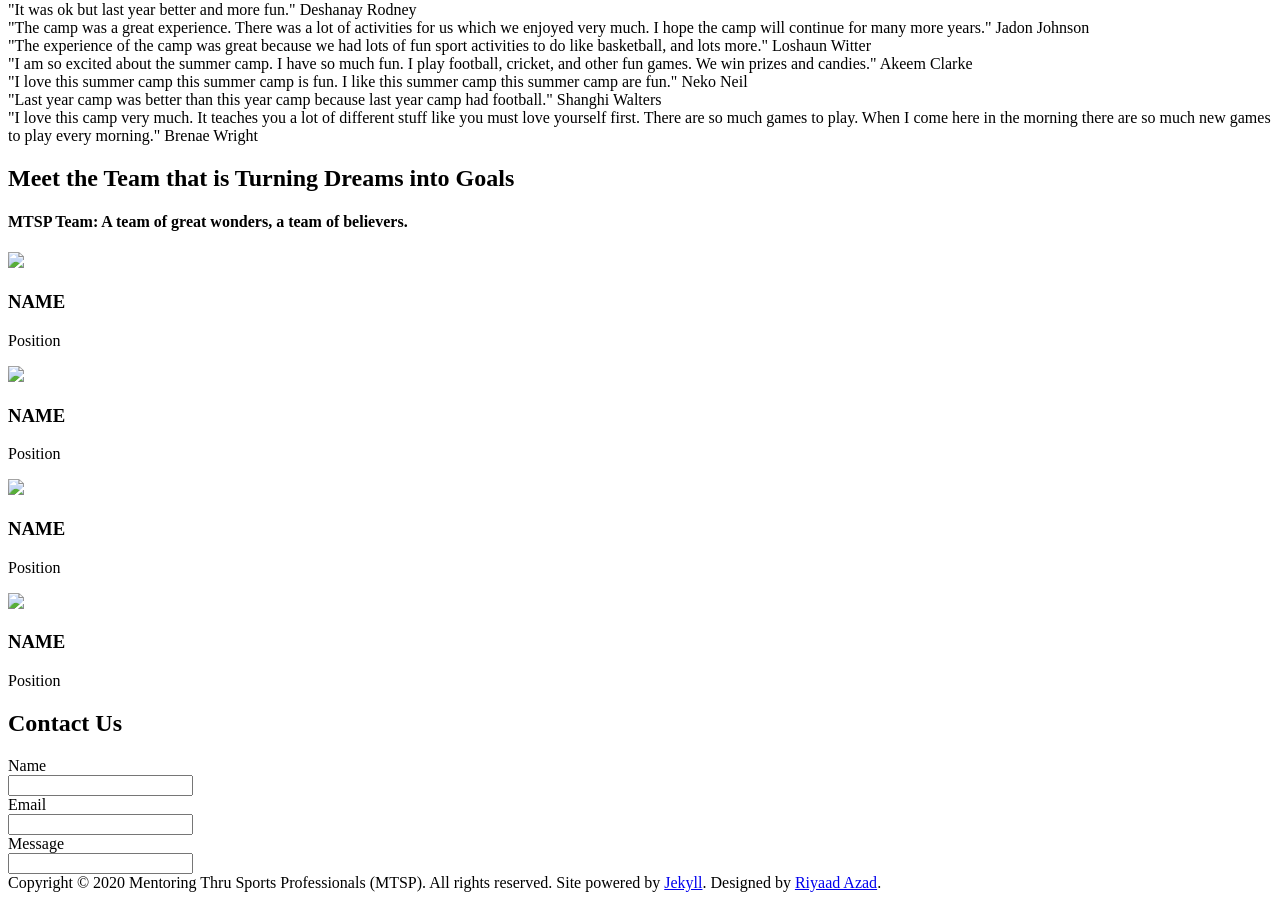
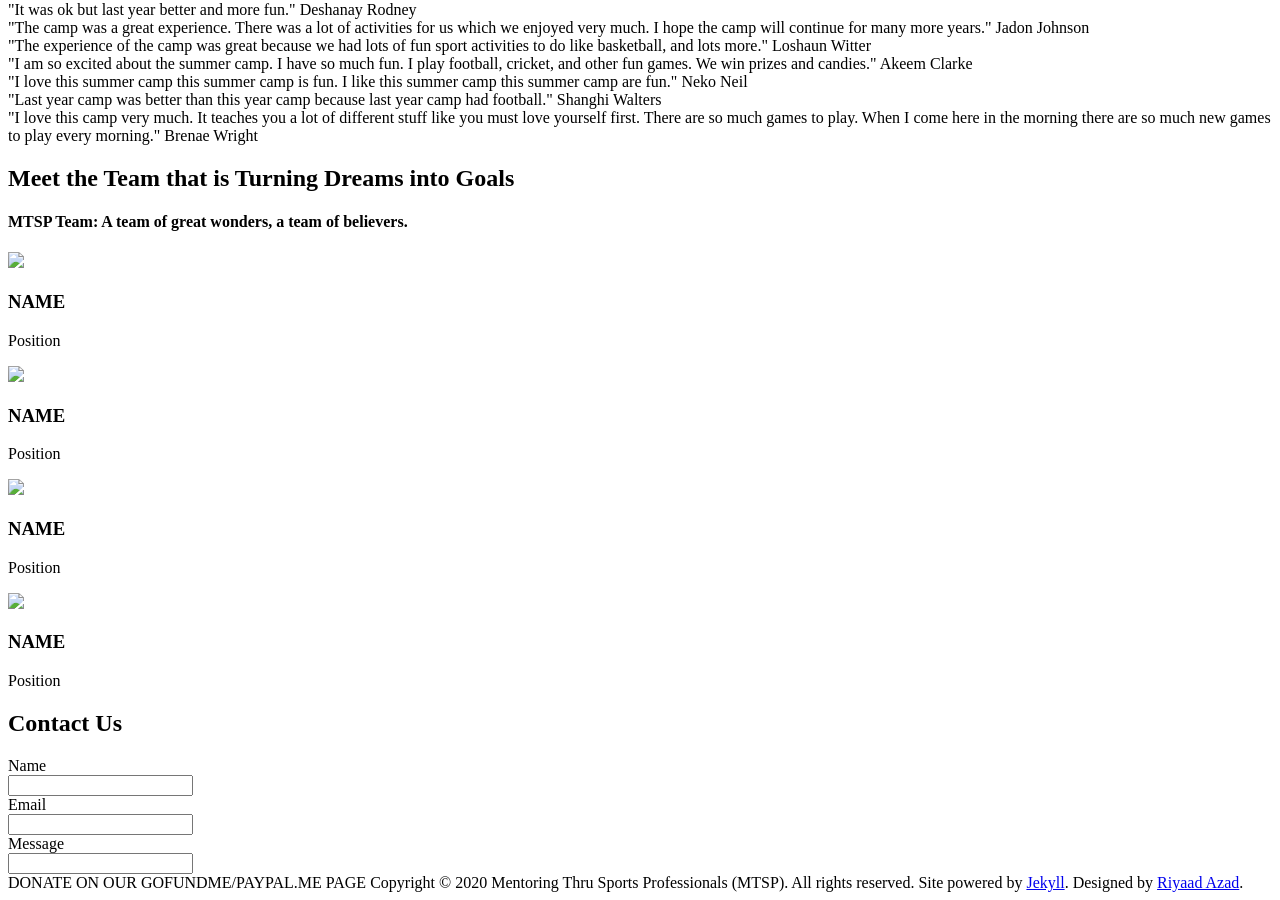
Before and after one commit to mtspcampllc/mtspcampllc.github.io, a Jekyll site: the page built from index.html, in a window 1280 px wide and 900 px high, scrolled down 2324 px. Built offline with Jekyll 4.4.1, drawn with Linux system fonts in a browser that asks for light colours.

Commit message:
Implement footer

```diff
--- a/_includes/footer.html
+++ b/_includes/footer.html
@@ -1 +1,5 @@
-<footer>Copyright &copy; {{ site.current-year }} Mentoring Thru Sports Professionals (MTSP). All rights reserved. Site powered by <a href="https://jekyllrb.com/" target="_blank">Jekyll</a>. Designed by <a href="{{ site.designer-website }}" target="_blank">{{ site.designer-name }}</a>.</footer>
+<footer>
+    <span class="donate button">DONATE ON OUR GOFUNDME/PAYPAL.ME PAGE</span>
+    <!--add FONT AWESOME YOUTUBE AND EMAIL ICONS-->
+    <span>Copyright &copy; {{ site.current-year }} Mentoring Thru Sports Professionals (MTSP). All rights reserved. Site powered by <a href="https://jekyllrb.com/" target="_blank">Jekyll</a>. Designed by <a href="{{ site.designer-website }}" target="_blank">{{ site.designer-name }}</a>.</span>
+</footer>
```
